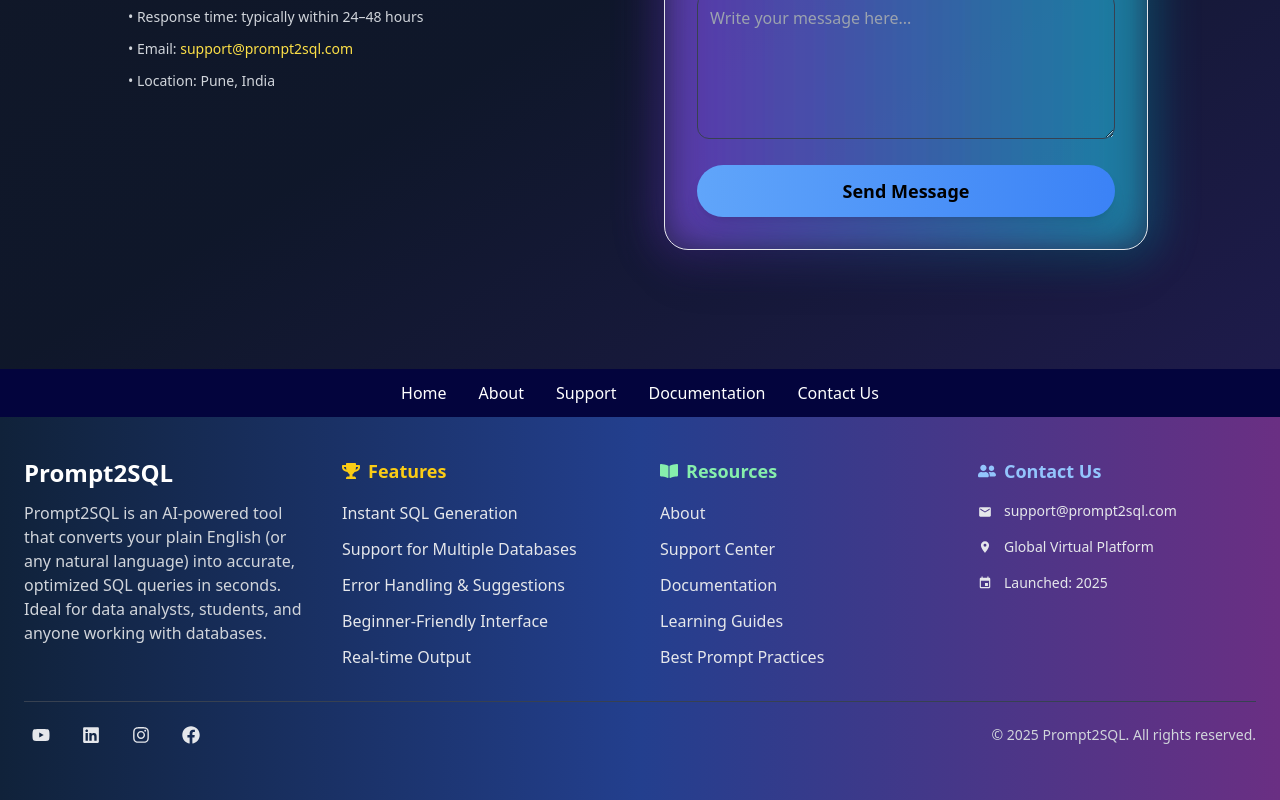
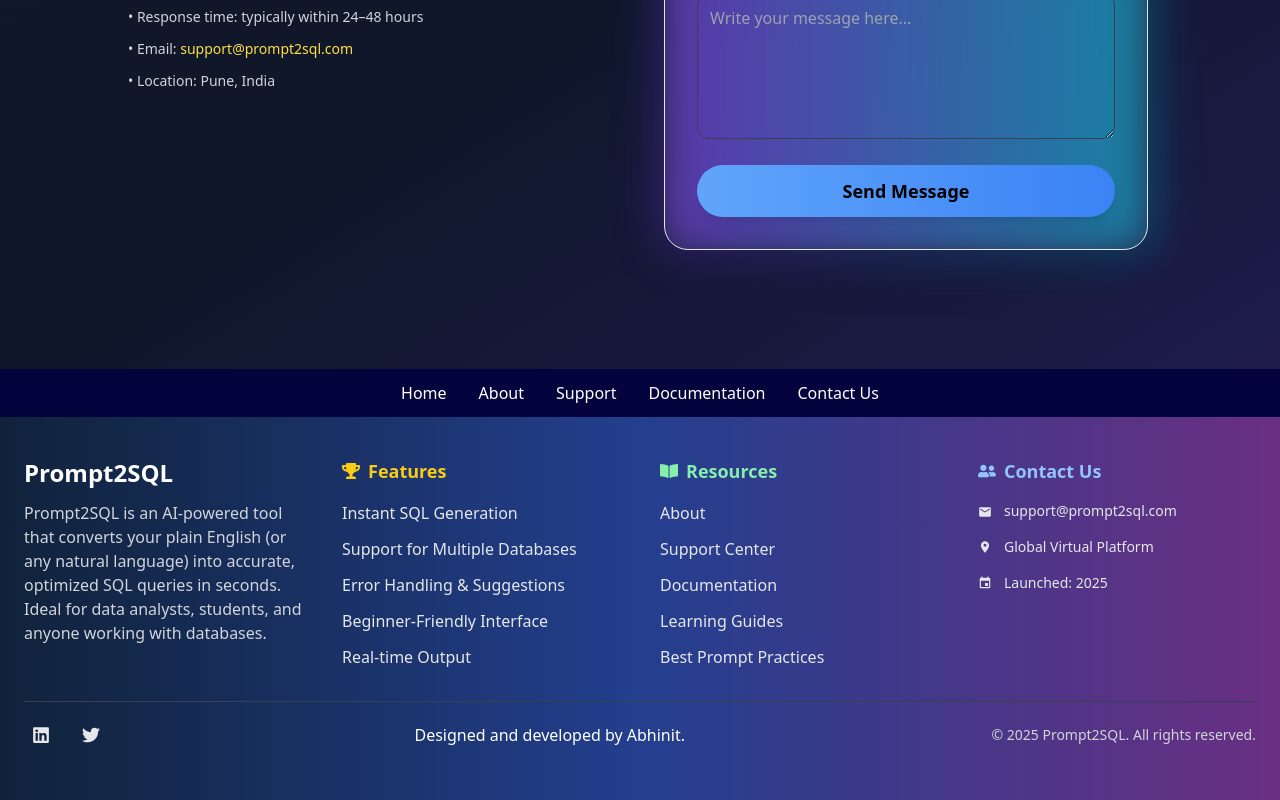
Before and after one commit to abhinit1999/Prompt2SQL_app, a React (Vite) app in the folder SQLgenie/: page /contact in a window 1280 px wide. Shown: the part 495-1295 px from the top of the page. Built offline with nearby package versions, Linux system fonts and the light colour scheme.

Commit message:
added text infooter and removed the facebook & insta icon

```diff
--- a/SQLgenie/src/components/Footer.jsx
+++ b/SQLgenie/src/components/Footer.jsx
@@ -64,6 +64,7 @@ import {
   FaLinkedin,
   FaInstagram,
   FaFacebook,
+  FaTwitter,
 } from "react-icons/fa";
 import { MdEmail, MdLocationOn, MdEvent, MdKeyboardArrowUp } from "react-icons/md";
 
@@ -154,11 +155,12 @@ export default function Footer() {
           <div className="border-t border-gray-700 mt-8"></div>
           <div className="flex items-center justify-between mt-4 pb-6">
             <div className="flex items-center gap-4 text-lg text-gray-200">
-              <a href="#" aria-label="YouTube" className="p-2 hover:text-white"><FaYoutube /></a>
+              {/* <a href="#" aria-label="YouTube" className="p-2 hover:text-white"><FaYoutube /></a> */}
               <a href="#" aria-label="LinkedIn" className="p-2 hover:text-white"><FaLinkedin /></a>
-              <a href="#" aria-label="Instagram" className="p-2 hover:text-white"><FaInstagram /></a>
-              <a href="#" aria-label="Facebook" className="p-2 hover:text-white"><FaFacebook /></a>
+              <a href="#" aria-label="Twitter" className="p-2 hover:text-white"><FaTwitter /></a>
+              {/* <a href="#" aria-label="Facebook" className="p-2 hover:text-white"><FaFacebook /></a> */}
             </div>
+            <div>Designed and developed by Abhinit.</div>
             <div className="text-gray-300 text-sm">
               © {new Date().getFullYear()} Prompt2SQL. All rights reserved.
             </div>
```
